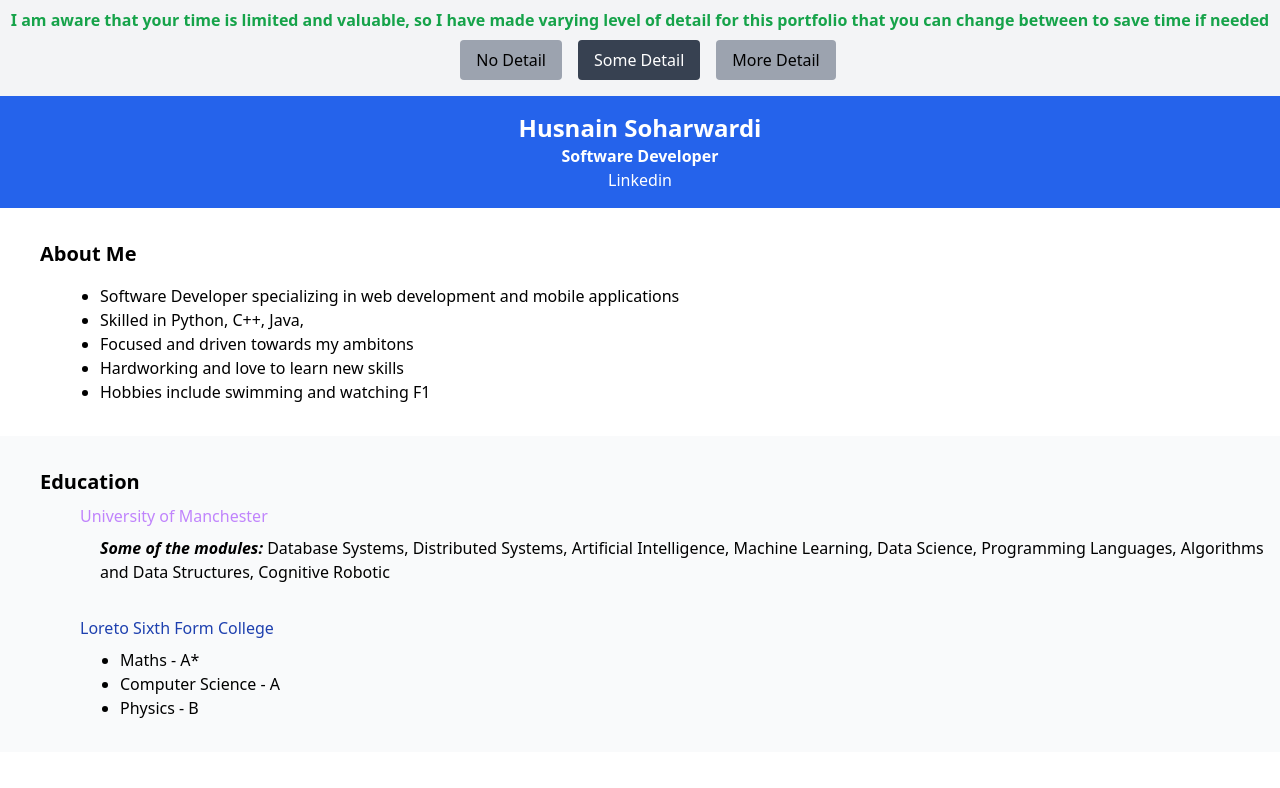
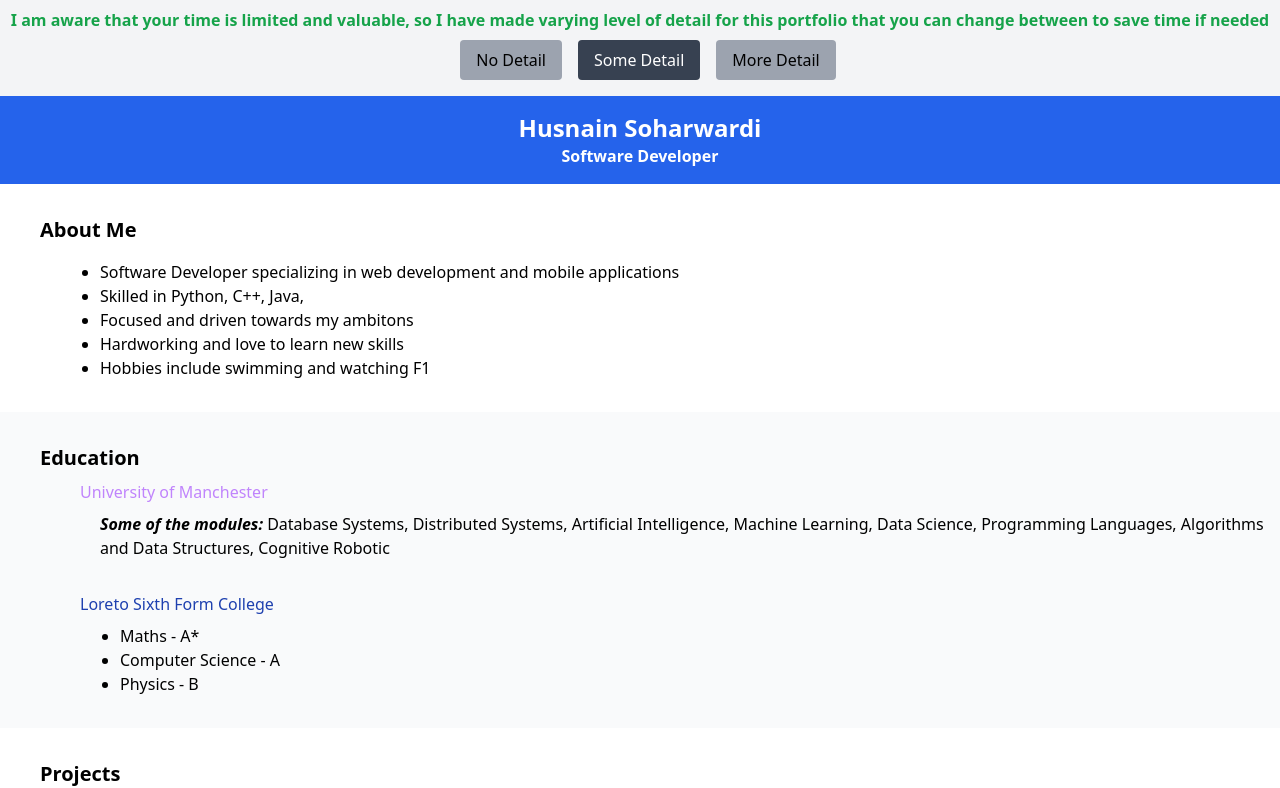
Before and after one commit to husnain106/portfolio, a React (Create React App) app: page / in a window 1280 px wide. Shown: the top 788 px of the page. Built offline with nearby package versions, Linux system fonts and the light colour scheme.

Commit message:
Small changes

```diff
--- a/src/components/Contact.js
+++ b/src/components/Contact.js
@@ -3,7 +3,7 @@ import { FaEnvelope, FaGithub, FaLinkedin } from "react-icons/fa"; // Install re
 
 const Contact = () => {
     return (
-        <section id="contact" className="py-8 bg-white">
+        <section id="contact" className="py-8 bg-gray-50">
         <div className="container mx-auto pl-10">
             <h2 className="text-xl font-bold mb-4">Contact</h2>
             <div className="flex space-x-6 text-lg justify-center">
--- a/src/components/Header.js
+++ b/src/components/Header.js
@@ -7,9 +7,6 @@ const Header = () => {
             <h1 className="text-2xl font-bold">Husnain Soharwardi</h1>
             <h2 className="text-2x1 font-bold">Software Developer</h2>
             <div className="flex space-x-4 items-center">
-            <a href="https://www.linkedin.com/in/yourlinkedin" target="_blank" rel="noopener noreferrer">
-                Linkedin
-            </a>
         </div>
         </div>
     </header>
```
